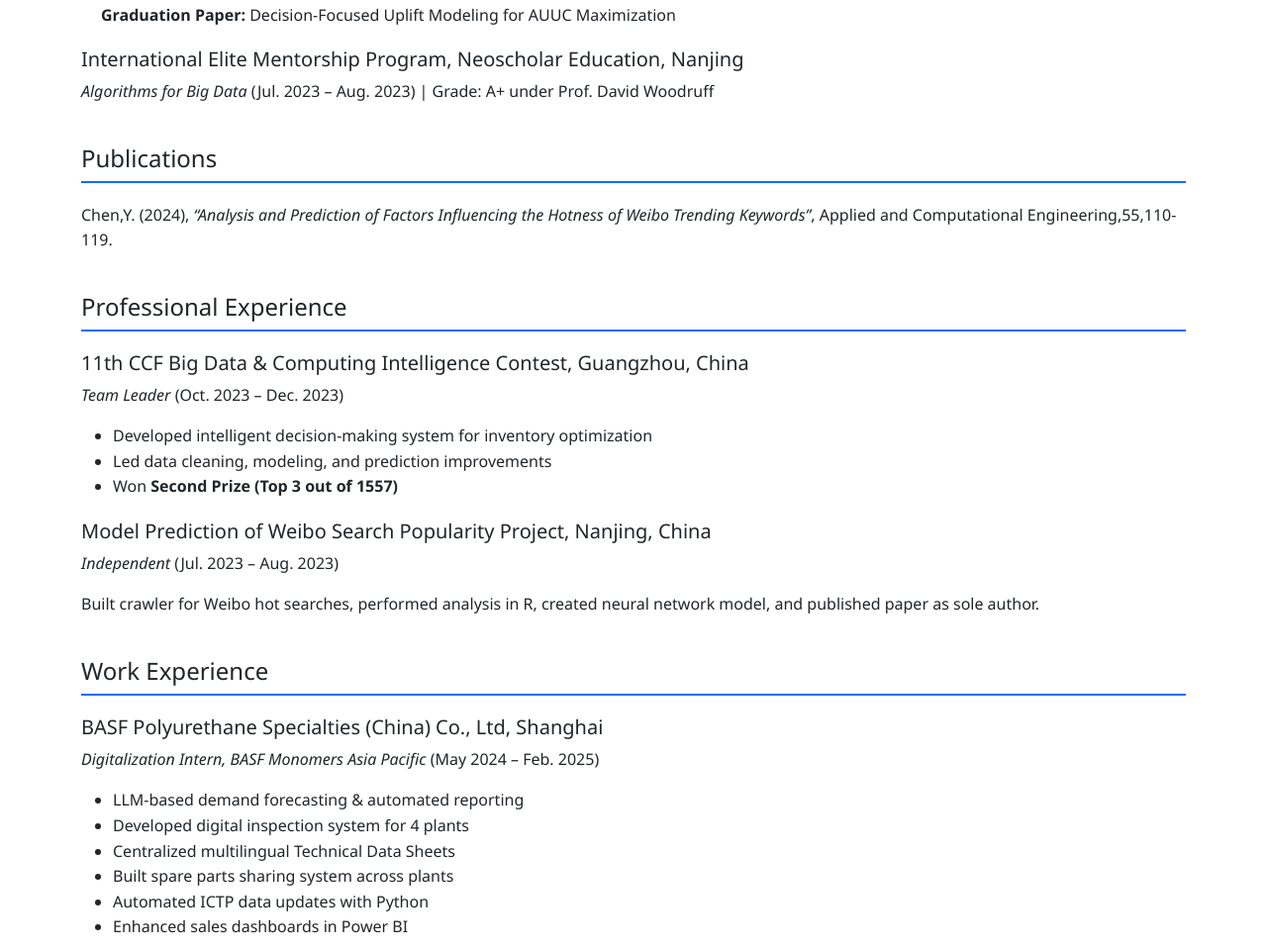
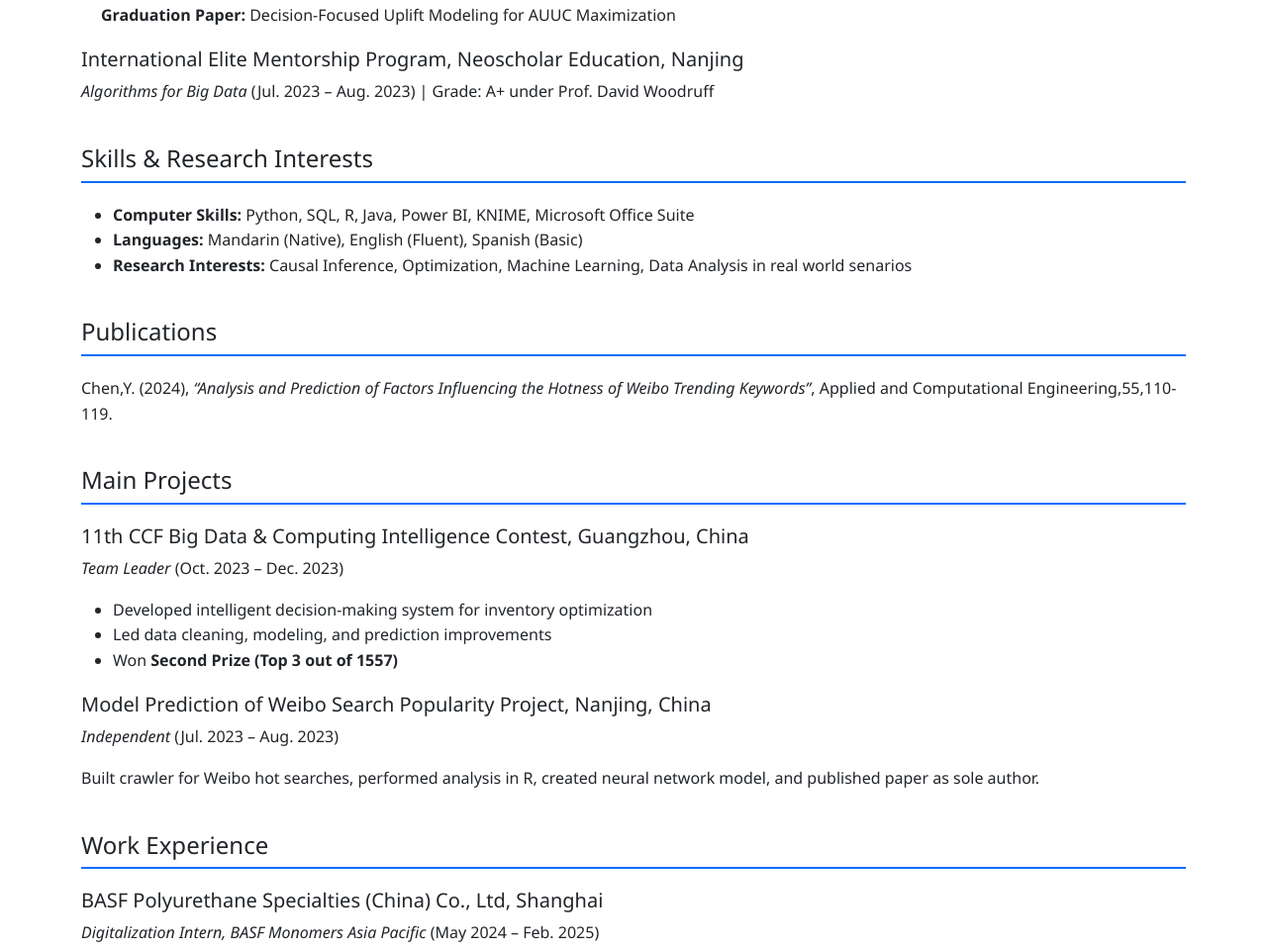
Before and after one commit to Altheac297/Althea-Yuquan-Chen.github.io, a plain HTML site: page index.html in a window 1280 px wide. Shown: the part 705-1664 px from the top of the page at 99% size. Drawn offline with nearby package versions, Linux system fonts and the light colour scheme.

Commit message:
Update index.html

```diff
--- a/index.html
+++ b/index.html
@@ -67,6 +67,16 @@
       </div>
     </section>
 
+    <!-- Skills -->
+    <section id="skills">
+      <h2>Skills & Research Interests</h2>
+      <ul>
+        <li><strong>Computer Skills:</strong> Python, SQL, R, Java, Power BI, KNIME, Microsoft Office Suite</li>
+        <li><strong>Languages:</strong> Mandarin (Native), English (Fluent), Spanish (Basic)</li>
+        <li><strong>Research Interests:</strong> Causal Inference, Optimization, Machine Learning, Data Analysis in real world senarios</li>
+      </ul>
+    </section>
+
     <!-- Publications -->
     <section id="publications">
       <h2>Publications</h2>
@@ -77,7 +87,7 @@
 
     <!-- Professional Experience -->
     <section id="experience">
-      <h2>Professional Experience</h2>
+      <h2>Main Projects</h2>
       <div class="item">
         <h5>11th CCF Big Data & Computing Intelligence Contest, Guangzhou, China</h5>
         <p><em>Team Leader</em> (Oct. 2023 – Dec. 2023)</p>
@@ -135,16 +145,6 @@
       </div>
     </section>
 
-    <!-- Skills -->
-    <section id="skills">
-      <h2>Skills & Interests</h2>
-      <ul>
-        <li><strong>Computer Skills:</strong> Python, Java, SQL, R, C++, Power BI, Microsoft Office Suite</li>
-        <li><strong>Languages:</strong> Mandarin (Native), English (Fluent), Spanish (Basic)</li>
-        <li><strong>Interests:</strong> Piano, Yoga, Tennis</li>
-      </ul>
-    </section>
-
   </main>
 
   <!-- Footer -->
```
